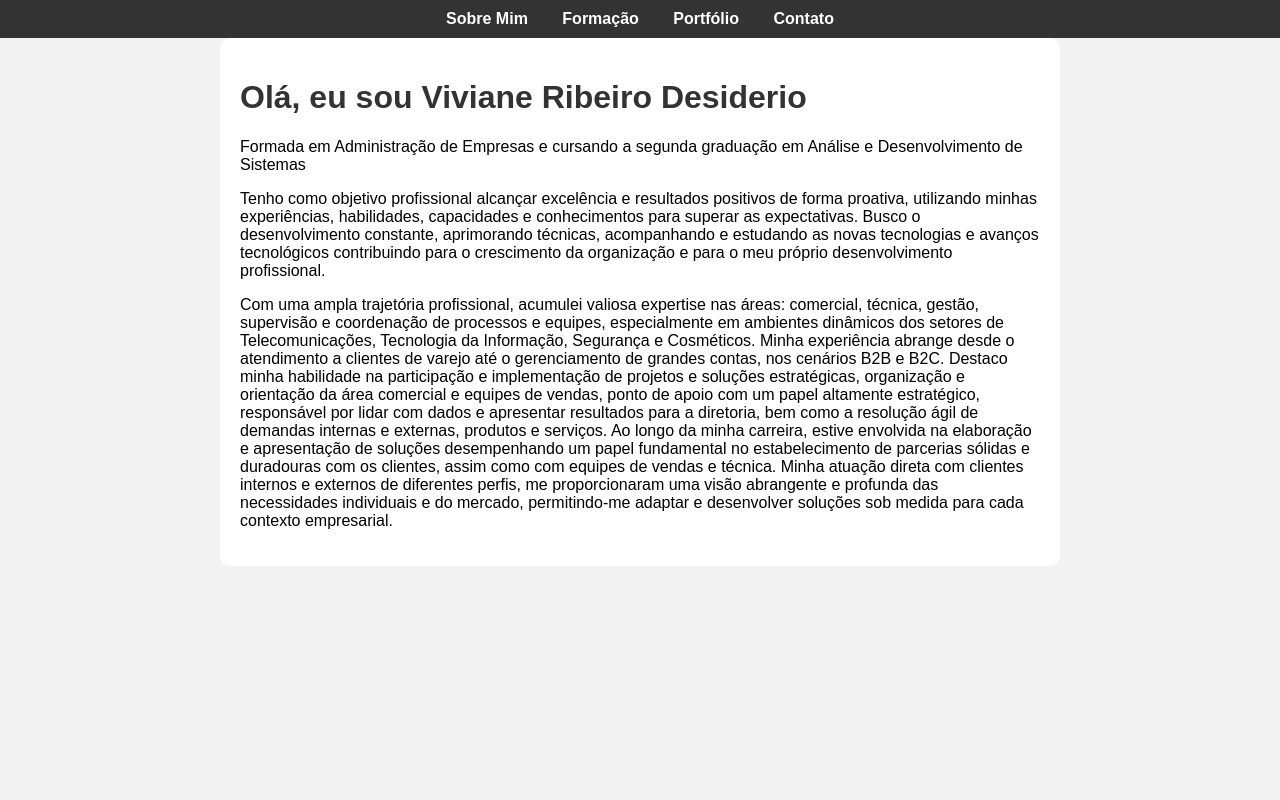
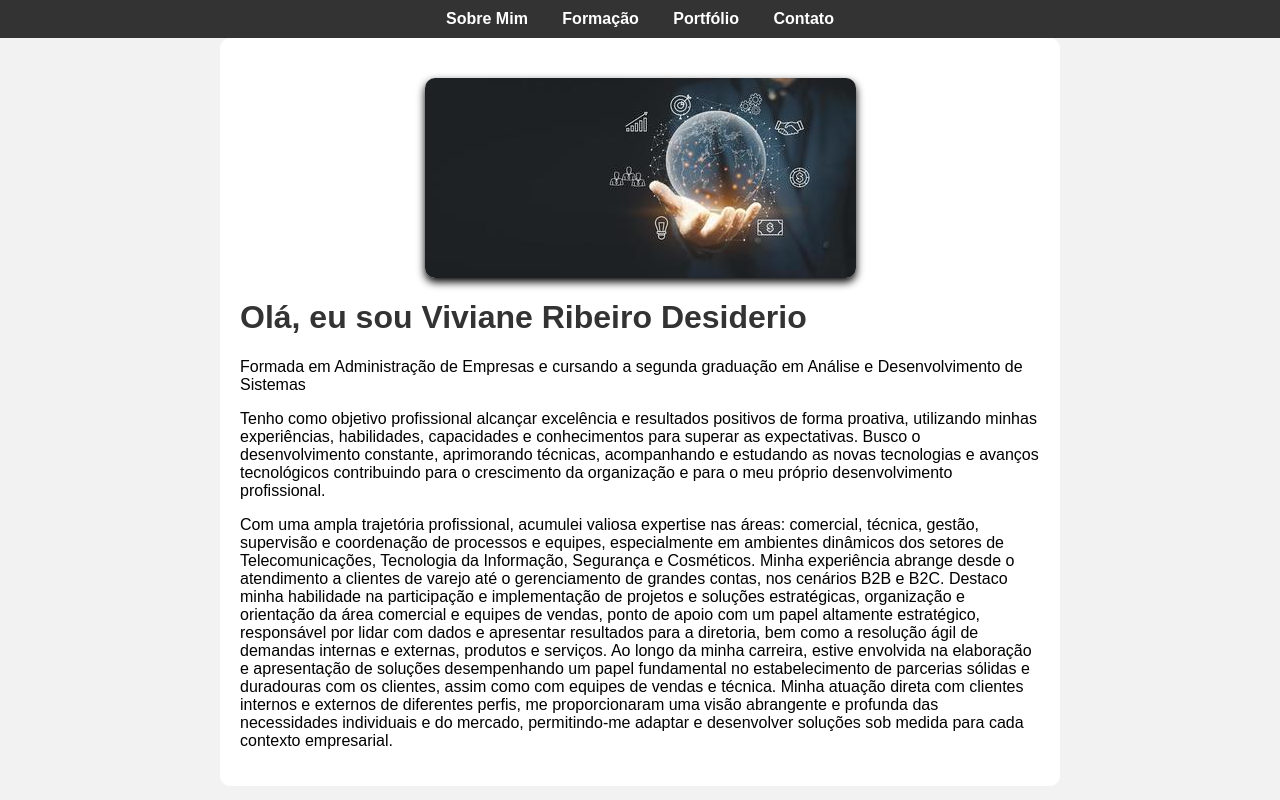
Before and after one commit to vivianedesiderio/trabalho-fundamentos-programa-o, a plain HTML site: page index.html in a window 1280 px wide. Drawn offline with Linux system fonts and the light colour scheme.

Commit message:
Terceira atualização do site

```diff
--- a/index.html
+++ b/index.html
@@ -1,7 +1,7 @@
 <!DOCTYPE html>
 <html lang="pt-br">
 <head>
-
+     <meta charset="UTF-8">
     <title>Sobre Mim</title>
     <link rel="stylesheet" href="style.css">
 </head>
@@ -15,6 +15,9 @@
         </nav>
     </header>
     <main>
+
+         <img src="Business.jpg">
+
         <h1>Olá, eu sou Viviane Ribeiro Desiderio</h1>
 
         <p>Formada em Administração de Empresas e cursando a segunda graduação em Análise e Desenvolvimento de Sistemas
--- a/style.css
+++ b/style.css
@@ -1,4 +1,3 @@
-/* Comentários explicam as seções do código */
 body {
     font-family: Arial, sans-serif;
     margin: 0;
@@ -29,3 +28,9 @@ main {
 h1, h2 {
     color: #333;
 }
+img {
+    display: block;
+    margin: 20px auto;
+    border-radius: 10px;
+    box-shadow: 0 4px 8px;
+}
```
Also changed, not shown: contato.html (+1 -0 lines), formacao.html (+1 -1 lines).
